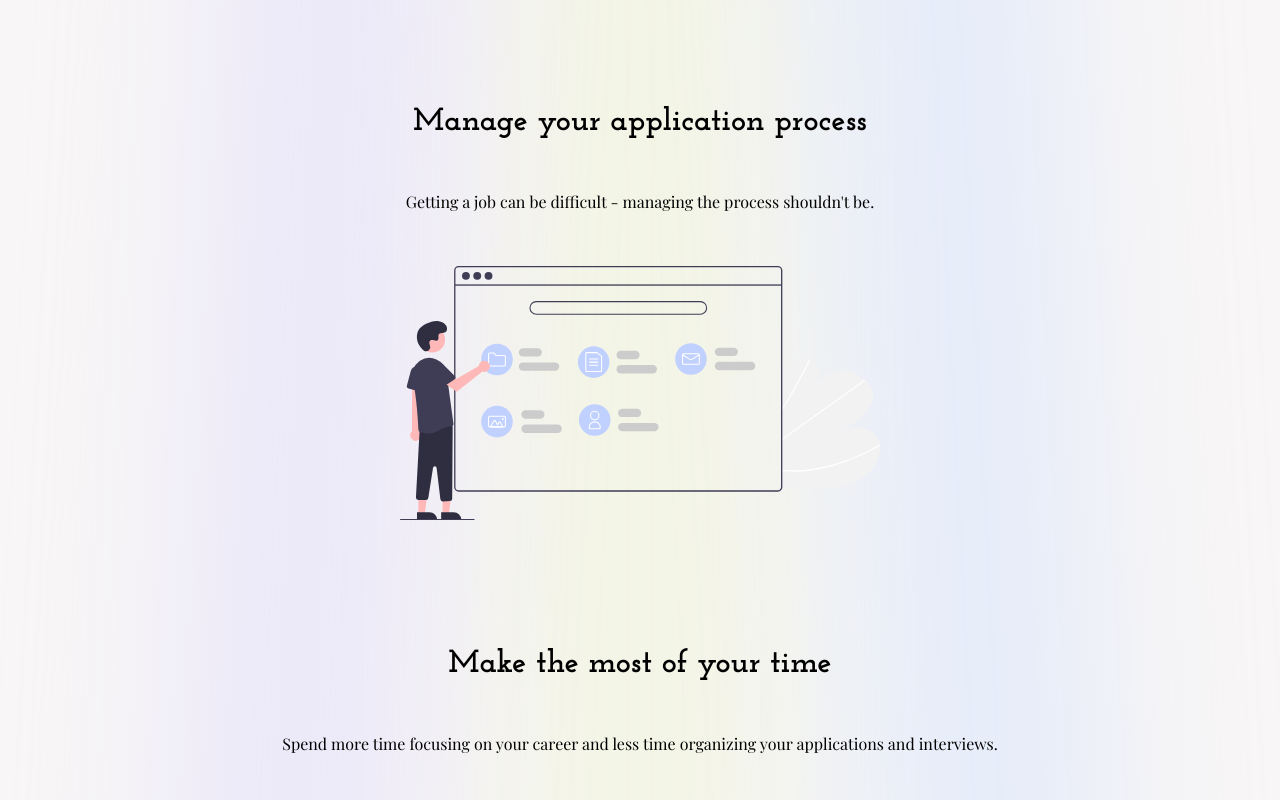
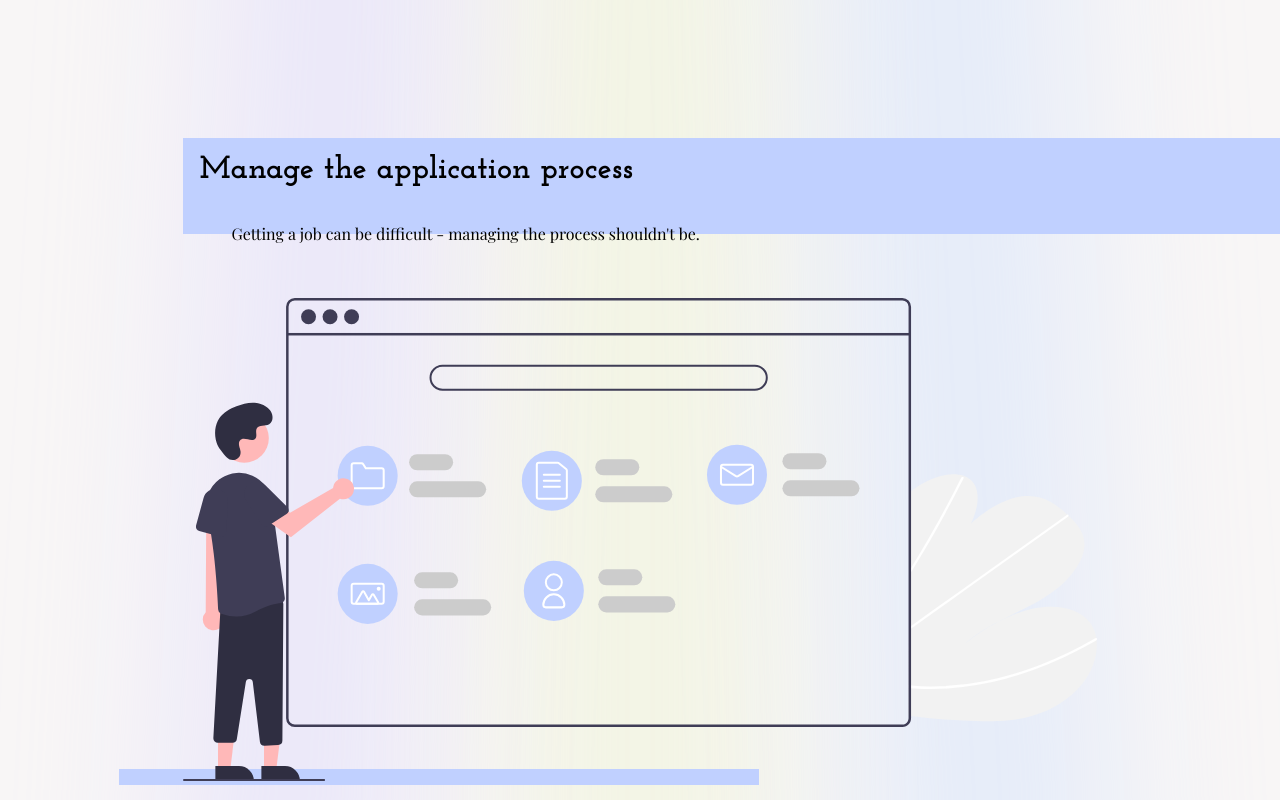
Before and after one commit to a-stepanian/apply-yourself-client, a React (Create React App) app: page / in a window 1280 px wide. Shown: the part 1300-2100 px from the top of the page. Built offline with nearby package versions, Linux system fonts and the light colour scheme; no server answers.

Commit message:
add animations

```diff
--- a/src/pages/HeroPage.js
+++ b/src/pages/HeroPage.js
@@ -6,6 +6,8 @@ import AuthContext from "../context/AuthContext";
 
 const HeroPage = () => {
   const { loggedIn } = useContext(AuthContext);
+
+  // Make hero letters appear with typing effect
   useEffect(() => {
     const dots = document.querySelectorAll(".dot");
     for (let i = 0; i < dots.length; i++) {
@@ -15,6 +17,50 @@ const HeroPage = () => {
       }, delay);
     }
   });
+
+  //
+  useEffect(() => {
+    const handleScroll = () => {
+      const scrollTarget0 = document.querySelectorAll(".scroll-target")[0];
+      // get distance from the top of the viewport
+      const distanceFromTop0 = scrollTarget0.getBoundingClientRect().top;
+      if (distanceFromTop0 < 400) {
+        const blueBlockTop = document.querySelector(".blue-block-top");
+        blueBlockTop.classList.add("slide-left");
+        const blueBlockBottom = document.querySelector(".blue-block-bottom");
+        blueBlockBottom.classList.add("slide-right");
+      }
+
+      const scrollTarget1 = document.querySelectorAll(".scroll-target")[1];
+      // get distance from the top of the viewport
+      const distanceFromTop1 = scrollTarget1.getBoundingClientRect().top;
+      if (distanceFromTop1 < 400) {
+        const yellowBlockTop = document.querySelector(".yellow-block-top");
+        yellowBlockTop.classList.add("slide-left");
+        const yellowBlockBottom = document.querySelector(
+          ".yellow-block-bottom"
+        );
+        yellowBlockBottom.classList.add("slide-right");
+      }
+
+      const scrollTarget2 = document.querySelectorAll(".scroll-target")[2];
+      // get distance from the top of the viewport
+      const distanceFromTop2 = scrollTarget2.getBoundingClientRect().top;
+      if (distanceFromTop2 < 400) {
+        const purpleBlockTop = document.querySelector(".purple-block-top");
+        purpleBlockTop.classList.add("slide-left");
+        const purpleBlockBottom = document.querySelector(
+          ".purple-block-bottom"
+        );
+        purpleBlockBottom.classList.add("slide-right");
+      }
+    };
+
+    window.addEventListener("scroll", handleScroll);
+
+    return () => window.removeEventListener("scroll", handleScroll);
+  }, []);
+
   return (
     <Wrapper>
       <LineDesign />
@@ -66,45 +112,65 @@ const HeroPage = () => {
         src="hero.svg"
         alt="Happy employees collaborating at work."
       />
-      <h2 className="info">Manage your application process</h2>
+      <div className="scroll-target" />
+      <article className="hero hero1">
+        <h2 className="info">Manage the application process</h2>
+        <div className="blue-block-top block-top" />
         <p className="details">
           Getting a job can be difficult - managing the process shouldn't be.
         </p>
         <img
-        className="svg"
+          className="hero1-svg"
           src="manage.svg"
           alt="Employee managing their application process."
         />
+        <div className="blue-block-bottom block-bottom" />
+      </article>
+      <div className="scroll-target" />
+      <article className="hero hero2">
         <h2 className="info">Make the most of your time</h2>
+        <div className="yellow-block-top block-top" />
         <p className="details">
           Spend more time focusing on your career and less time organizing your
           applications and interviews.
         </p>
         <img
-        className="svg"
+          className="hero2-svg"
           src="time.svg"
           alt="Employee excerizing excellent time management."
         />
+        <div className="yellow-block-bottom block-bottom" />
+      </article>
+
+      <div className="scroll-target" />
+      <article className="hero hero3">
         <h2 className="info">Gain valuable insights</h2>
+        <div className="purple-block-top block-top" />
         <p className="details">
           Learn what works and what doesn't - see what companies respond to and
           leverage this information in your search.
         </p>
         <img
-        className="svg"
+          className="hero3-svg"
           src="charts.svg"
           alt="Job application metrics visualized to help with your job search."
         />
+        <div className="purple-block-bottom block-bottom" />
+      </article>
+      <div className="register-wrapper">
         <Link to="/register" className="register">
-        Sign up for a free account
+          Get started for free today
         </Link>
+      </div>
+
+      <div className="spacer" />
     </Wrapper>
   );
 };
 const Wrapper = styled.main`
   position: relative;
   width: 100%;
-  padding: 1rem;
+  padding: 0 1rem;
   overflow-x: hidden;
   display: flex;
   flex-direction: column;
@@ -113,7 +179,7 @@ const Wrapper = styled.main`
   h1 {
     width: 17rem;
     height: 8rem;
-    margin: 5rem 0;
+    margin: 6rem 0;
     text-align: center;
     font-size: 3.5rem;
     line-height: 3rem;
@@ -135,10 +201,7 @@ const Wrapper = styled.main`
     position: relative;
     z-index: 1;
     width: 100%;
-    margin-bottom: 8rem;
-    &:nth-of-type(1) {
-      margin-bottom: 30vh;
-    }
+    margin: 3rem 0 8rem;
   }
 
   .register {
@@ -178,14 +241,90 @@ const Wrapper = styled.main`
     position: relative;
     z-index: 1;
     font-size: 2rem;
-    margin-bottom: 3rem;
+    margin: 1rem 0 2rem 1rem;
     font-family: "Josefin Slab", serif;
   }
   .details {
     position: relative;
     z-index: 1;
     margin-bottom: 3rem;
+    margin-left: 3rem;
     line-height: 2rem;
+  }
+
+  // Shared
+  .hero {
+    position: relative;
+    margin: 7rem 0;
+    .block-top {
+      position: absolute;
+      top: 0;
+      z-index: 0;
+      width: 100vw;
+      height: 6rem;
+      transition: 1s;
+      transform: translateX(110%);
+    }
+    .block-bottom {
+      position: absolute;
+      bottom: 0;
+      z-index: 0;
+      width: 50vw;
+      height: 1rem;
+      transition: 1s;
+      transform: translateX(-110%);
+    }
+    .slide-left {
+      transform: translateX(0);
+    }
+    .slide-right {
+      transform: translateX(-10%);
+    }
+  }
+
+  // Manage the application process article
+  .hero1 {
+    .blue-block-top,
+    .blue-block-bottom {
+      background-color: var(--blue);
+    }
+    .hero1-svg {
+      position: relative;
+      z-index: 1;
+      width: 100%;
+    }
+  }
+
+  // Make the most of your time
+  .hero3 {
+    .purple-block-top,
+    .purple-block-bottom {
+      background-color: var(--purple);
+    }
+    .hero3-svg {
+      position: relative;
+      z-index: 1;
+      width: 100%;
+    }
+  }
+
+  // Gain valuable insights
+  .hero2 {
+    .yellow-block-top,
+    .yellow-block-bottom {
+      background-color: var(--yellow);
+    }
+    .hero2-svg {
+      position: relative;
+      z-index: 1;
+      width: 80%;
+      padding-left: 20%;
+      transform: translateX(20%);
+    }
+  }
+
+  .spacer {
+    margin-bottom: 8rem;
   }
 
   /* Media Queries */
```
Lines whose indentation alone changed are shown as unchanged.
